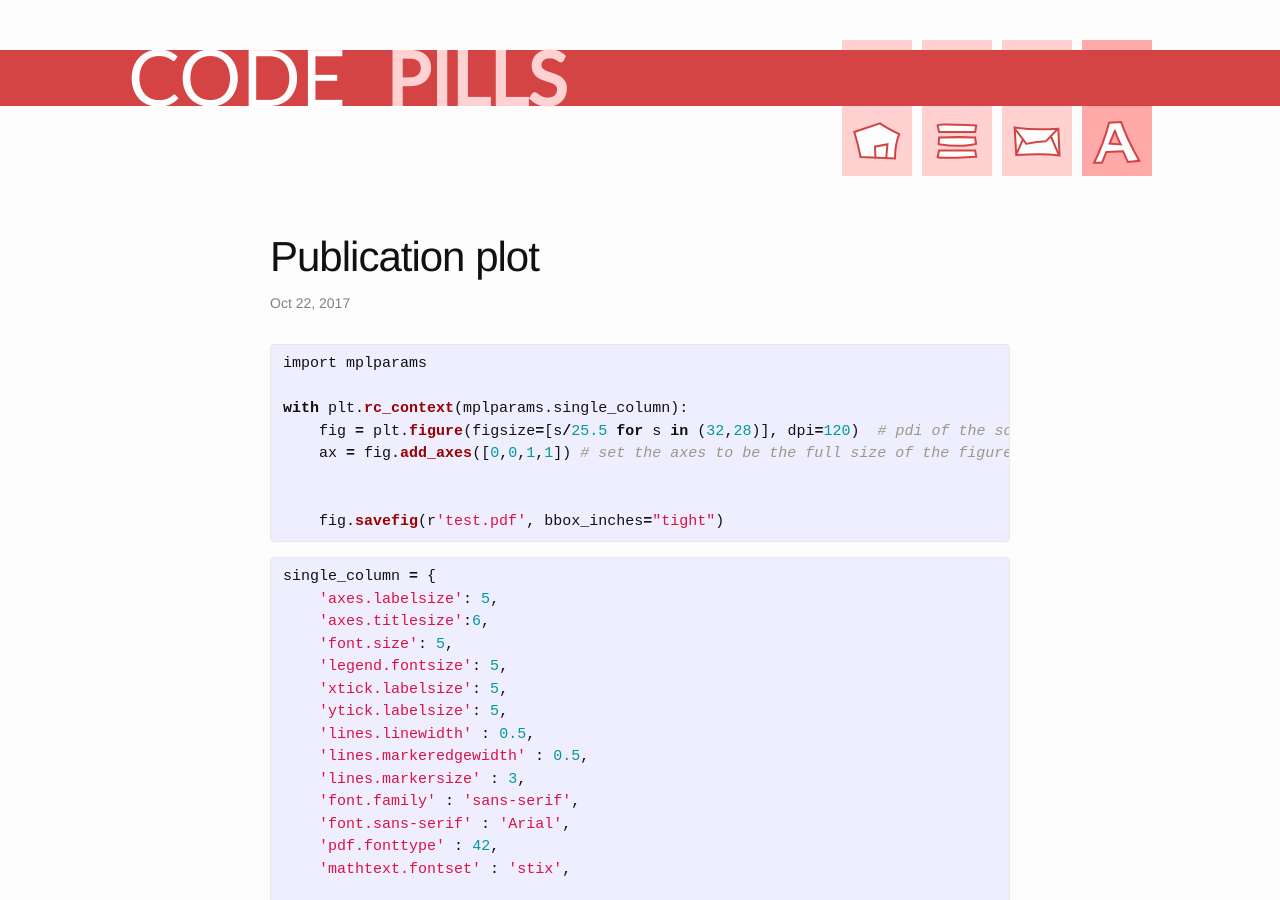
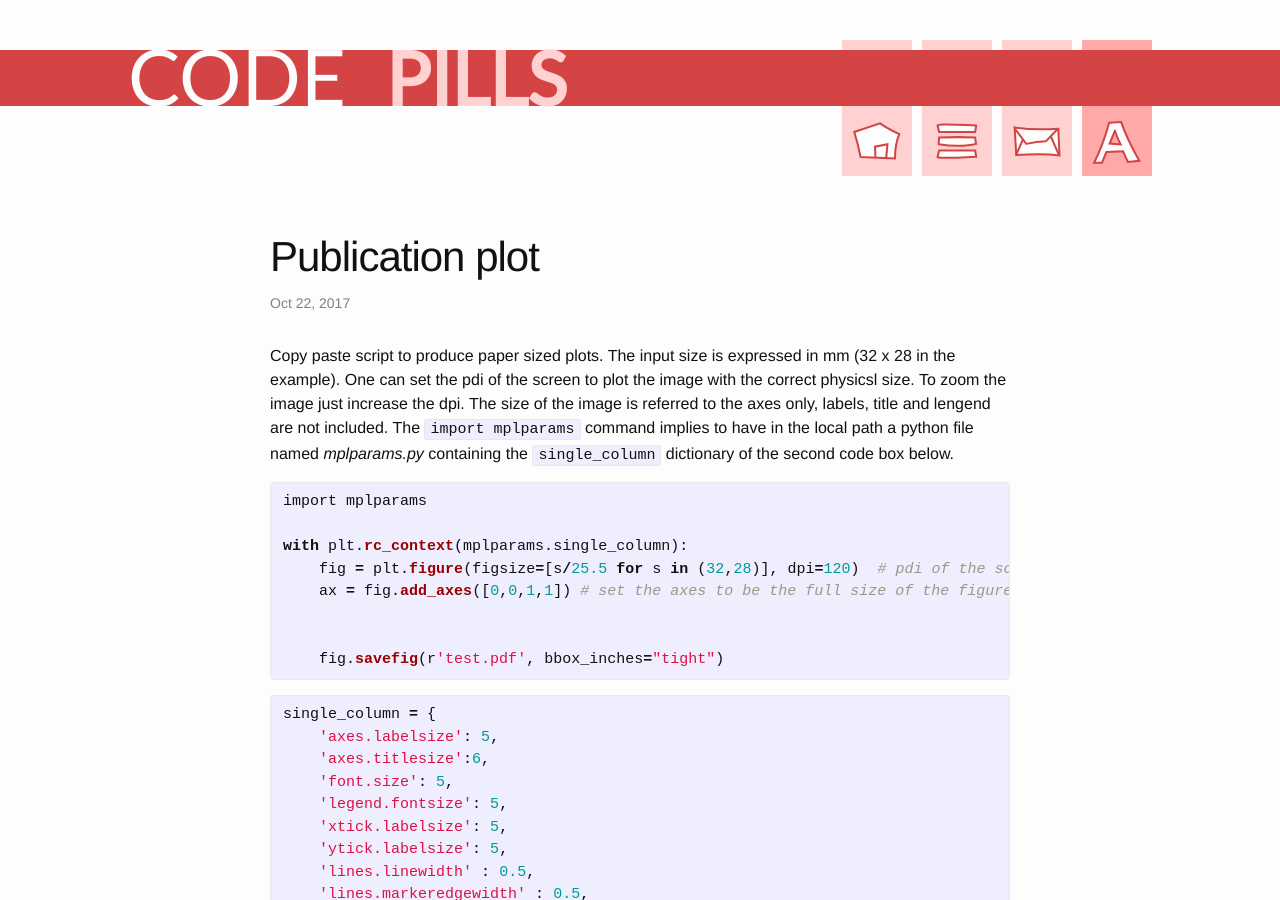
Before and after one commit to AndreaAmico/AndreaAmico.github.io, a Jekyll site: the page built from _posts/2017/2017-10-22-matplotlib_publication_plot.markdown, in a window 1280 px wide and 900 px high. Built offline with Jekyll 4.4.1, drawn with Linux system fonts in a browser that asks for light colours.

Commit message:
description of publication plot

```diff
--- a/_posts/2017/2017-10-22-matplotlib_publication_plot.markdown
+++ b/_posts/2017/2017-10-22-matplotlib_publication_plot.markdown
@@ -4,6 +4,8 @@ title:  "Publication plot"
 date:   2017-10-22 11:00:00 +0100
 categories: data_analysis
 ---
+
+Copy paste script to produce paper sized plots. The input size is expressed in mm (32 x 28 in the example). One can set the pdi of the screen to plot the image with the correct physicsl size. To zoom the image just increase the dpi. The size of the image is referred to the axes only, labels, title and lengend are not included. The `import mplparams` command implies to have in the local path a python file named *mplparams.py* containing the `single_column` dictionary of the second code box below.
 {% highlight python %}
 import mplparams
 
```
